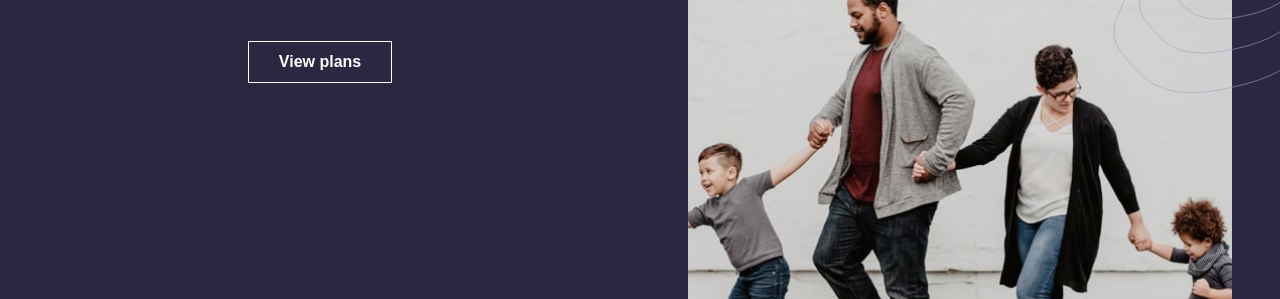
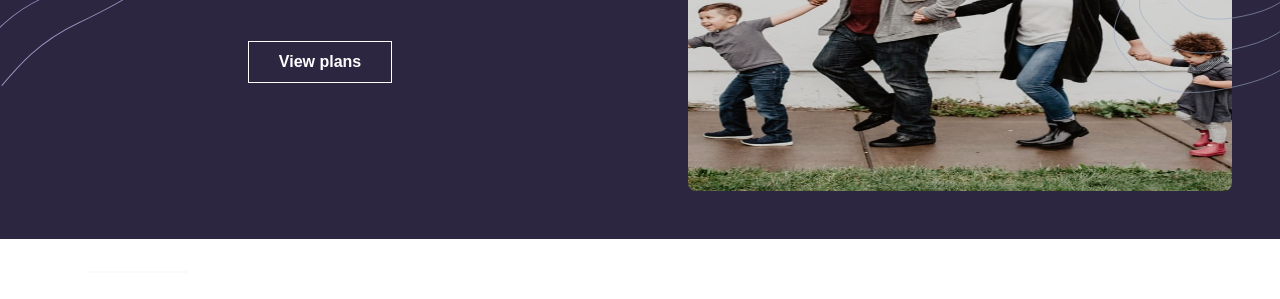
Before and after one commit to Hezhykeyhel/Insure, a plain HTML site: page index.html in a window 1280 px wide. Shown: the part 283-582 px from the top of the page. Drawn offline with nearby package versions, Linux system fonts and the light colour scheme.

Commit message:
Update styles.css

```diff
--- a/styles.css
+++ b/styles.css
@@ -185,7 +185,7 @@ main{
 }
 .main-content img{
     width: 100%;
-    height: 100%;
+    height: 350px;
     border-radius: 8px;
 }
 
@@ -203,7 +203,7 @@ main{
     bottom: 0;
     left: 0;
     width: 200px;
-    height: 200px;
+    height: 500px;
 }
 .second-container{
     padding: 1em;
```
